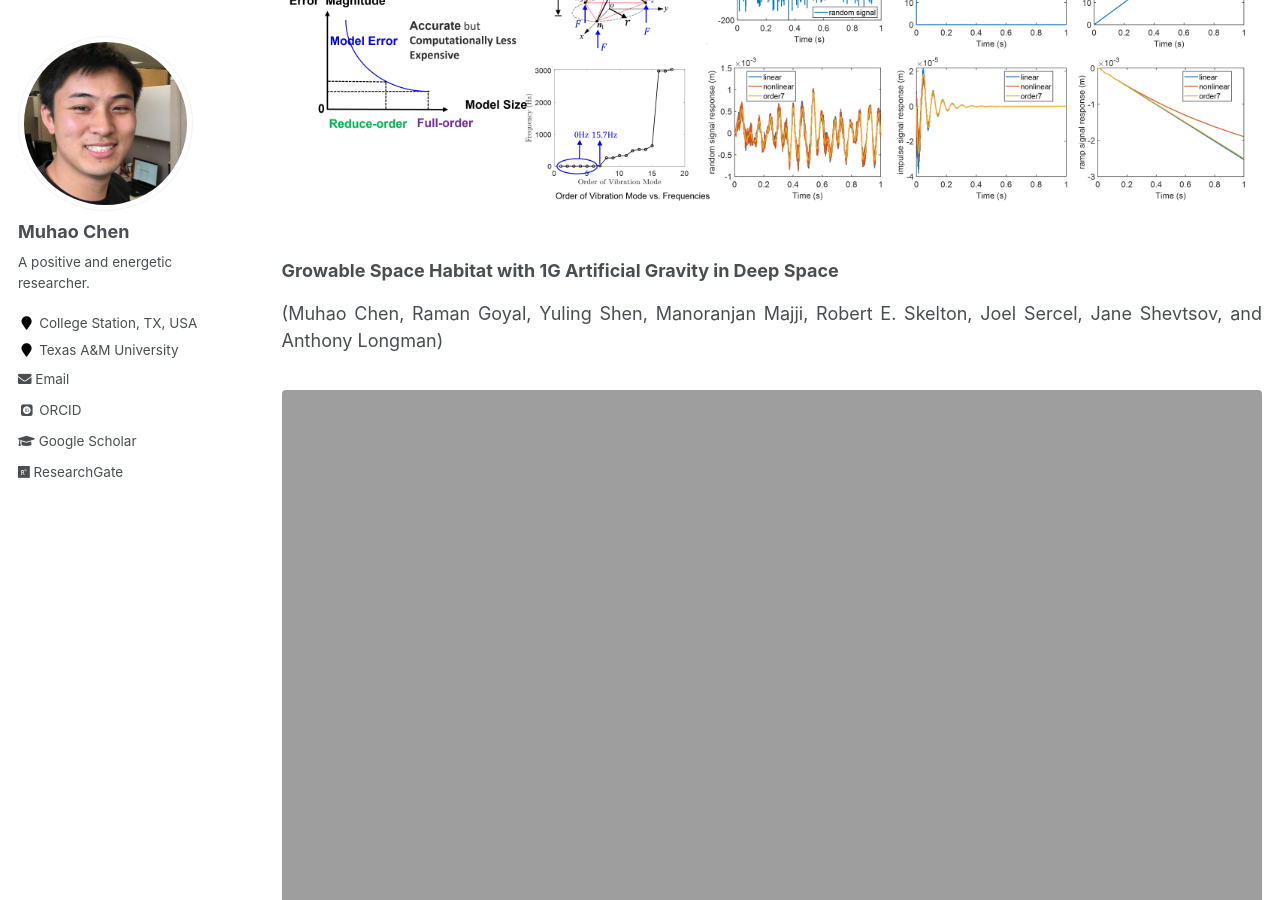
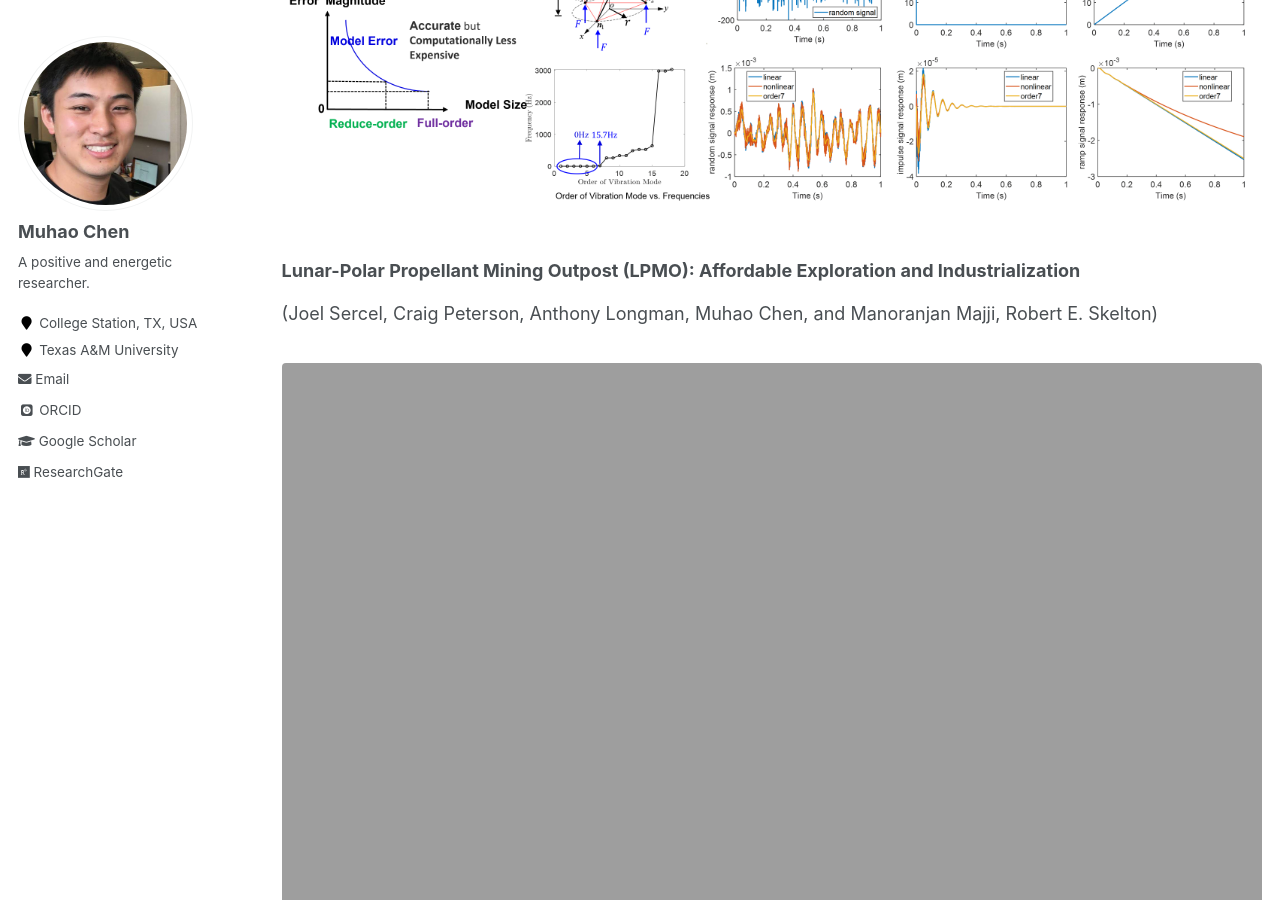
Before and after one commit to Muhao-Chen/muhao-chen.github.io, a Jekyll site: the page built from _pages/research.md, in a window 1280 px wide and 900 px high, scrolled down 4661 px. Built offline with Jekyll 4.4.1, drawn with Linux system fonts in a browser that asks for light colours; some web fonts are replaced; formulas are drawn with MathJax 3.

Commit message:
Update research.md

```diff
--- a/_pages/research.md
+++ b/_pages/research.md
@@ -170,7 +170,10 @@ All my research mainly focuses on three topics: 1) Integrating Structure and Con
 (Muhao Chen and Robert E. Skelton)
 <figure><img src="{{ site.url }}/images/rffi/system_id.png" width="800"/></figure> -->
 
+### Lunar-Polar Propellant Mining Outpost (LPMO): Affordable Exploration and Industrialization
+(Joel Sercel, Craig Peterson, Anthony Longman, Muhao Chen, and Manoranjan Majji, Robert E. Skelton)
 
+<figure><img src="{{ site.url }}/images/rffi/mining_moon.png" width="800"/></figure>
 
 ### Growable Space Habitat with 1G Artificial Gravity in Deep Space
 <!-- (with Anthony Longman, Drs. Raman Goyal, Yuling Shen, Manoranjan Majji, Robert E. Skelton, Joel Sercel, Jane Shevtsov) -->
```
